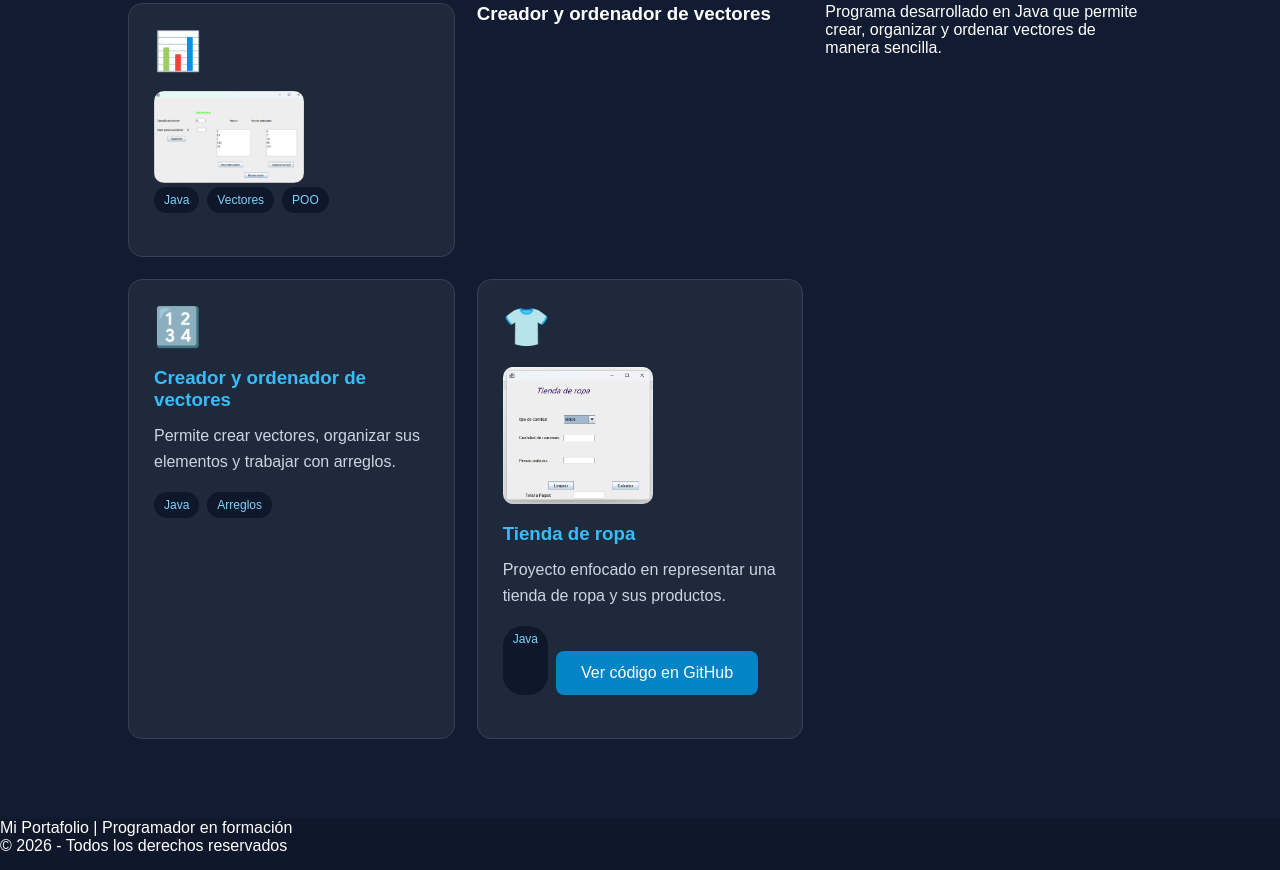
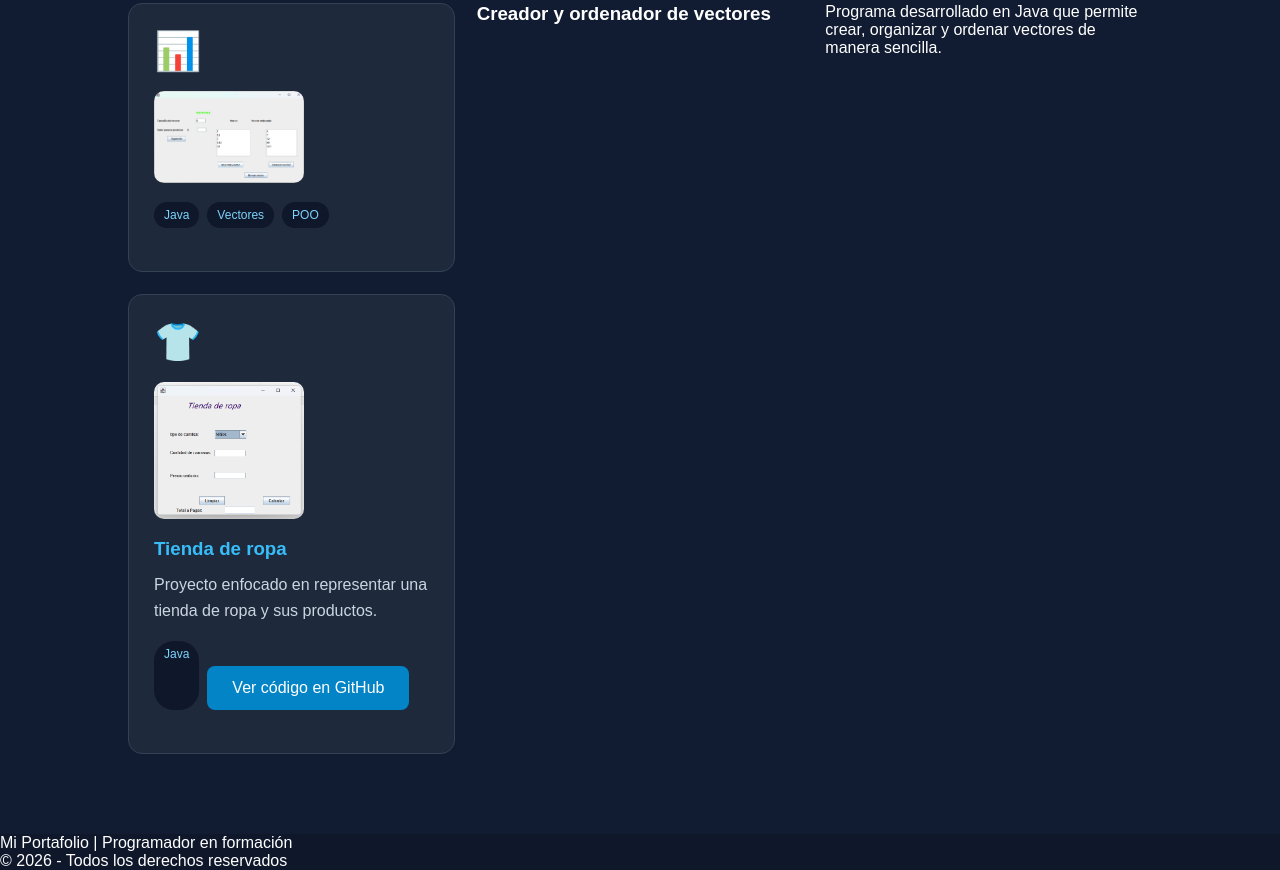
Before and after one commit to 7dvm5jh47b-art/mi-portafolio, a plain HTML site: page index.html in a window 1280 px wide. Shown: the part 1892-2762 px from the top of the page. Drawn offline with Linux system fonts and the light colour scheme.

Commit message:
Refactor index.html structure and styles

```diff
--- a/index.html
+++ b/index.html
@@ -408,11 +408,12 @@ footer {
             </div>
         </div>
 
+
         <div class="proyecto-card">
     <div class="proyecto-icono">📊</div>
               <img src="./vectores-captura.png"
          alt="Proyecto de vectores"
-         style="width: 150px; height: auto; border-radius: 10px;">
+         style="width: 100%; max-width: 150px; border-radius: 10px; margin-bottom: 15px;">
 
     <div class="tecnologias">
         <span>Java</span>
@@ -431,15 +432,6 @@ footer {
 
 
 
-        <div class="proyecto-card">
-            <div class="proyecto-icono">🔢</div>
-            <h3>Creador y ordenador de vectores</h3>
-            <p>Permite crear vectores, organizar sus
-            elementos y trabajar con arreglos.</p>
-            <div class="tecnologias">
-                <span>Java</span><span>Arreglos</span>
-            </div>
-        </div>
 
         <div class="proyecto-card">
             <div class="proyecto-icono">👕</div>
```
